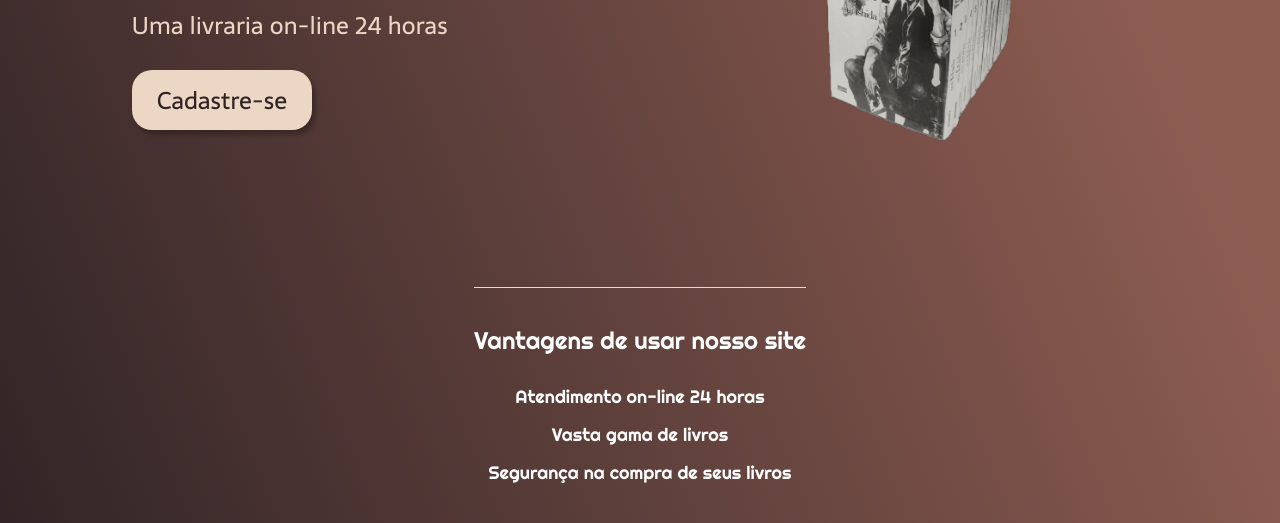
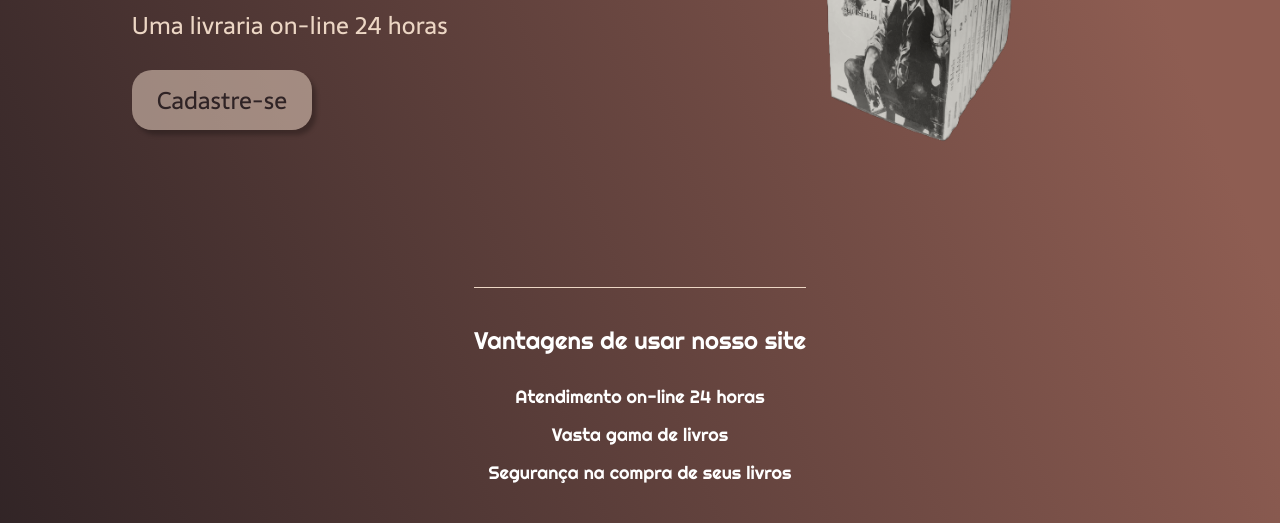
Before and after one commit to PlatinumLia/Sakashima, a plain HTML site: page index.html in a window 1280 px wide. In both pictures the pointer is over the button "Cadastre-se". Shown: the part 289-812 px from the top of the page. Drawn offline with Linux system fonts and the light colour scheme.

Commit message:
Add files via upload

```diff
--- a/style.css
+++ b/style.css
@@ -75,6 +75,10 @@ body {
     color: #2F2325;
 }
 
+.conteudo-principal-botao:hover {
+    background-color: rgba(236, 214, 196, 0.53);
+}
+
 .conteudo-principal-imagem {
     height: 430px;
 }
```
